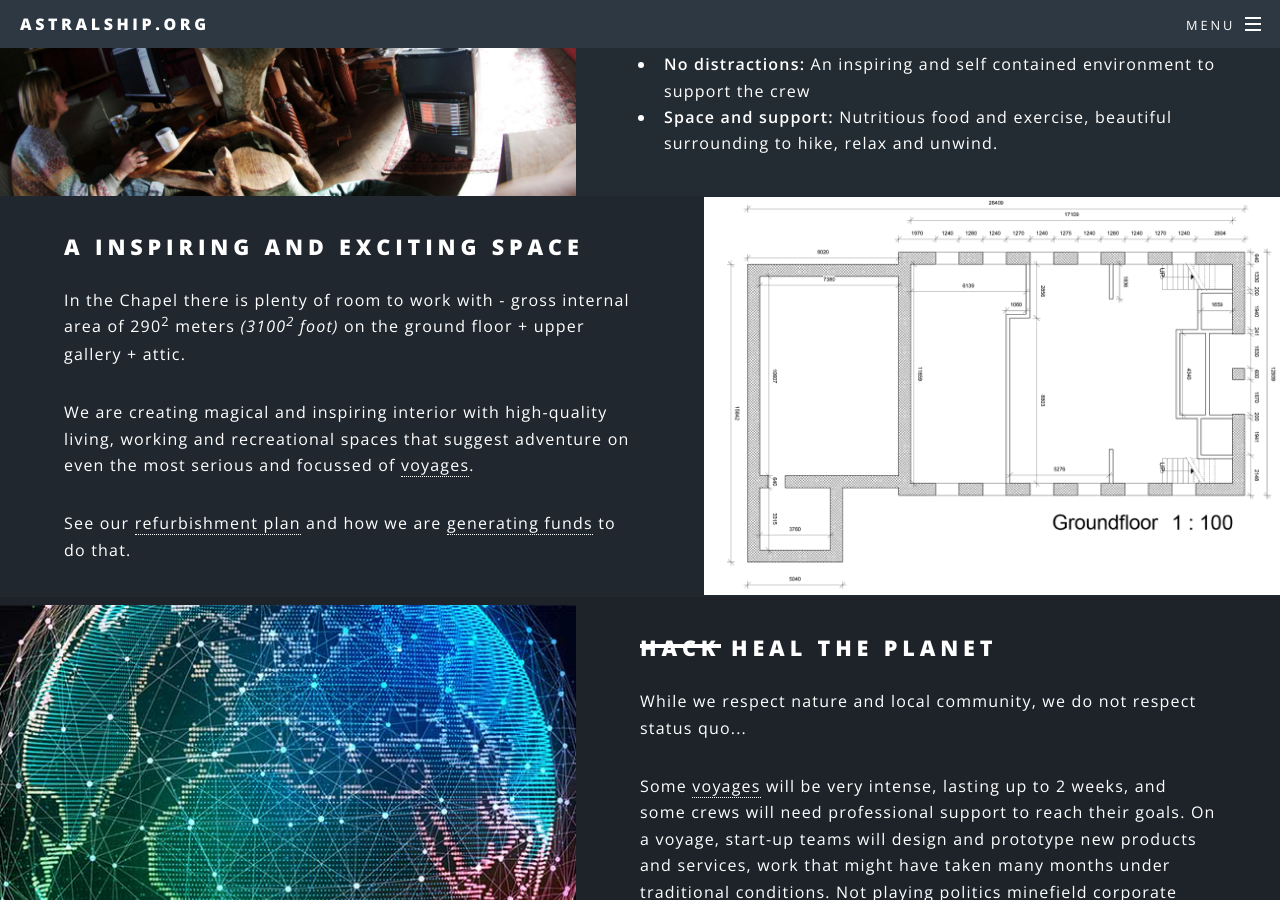
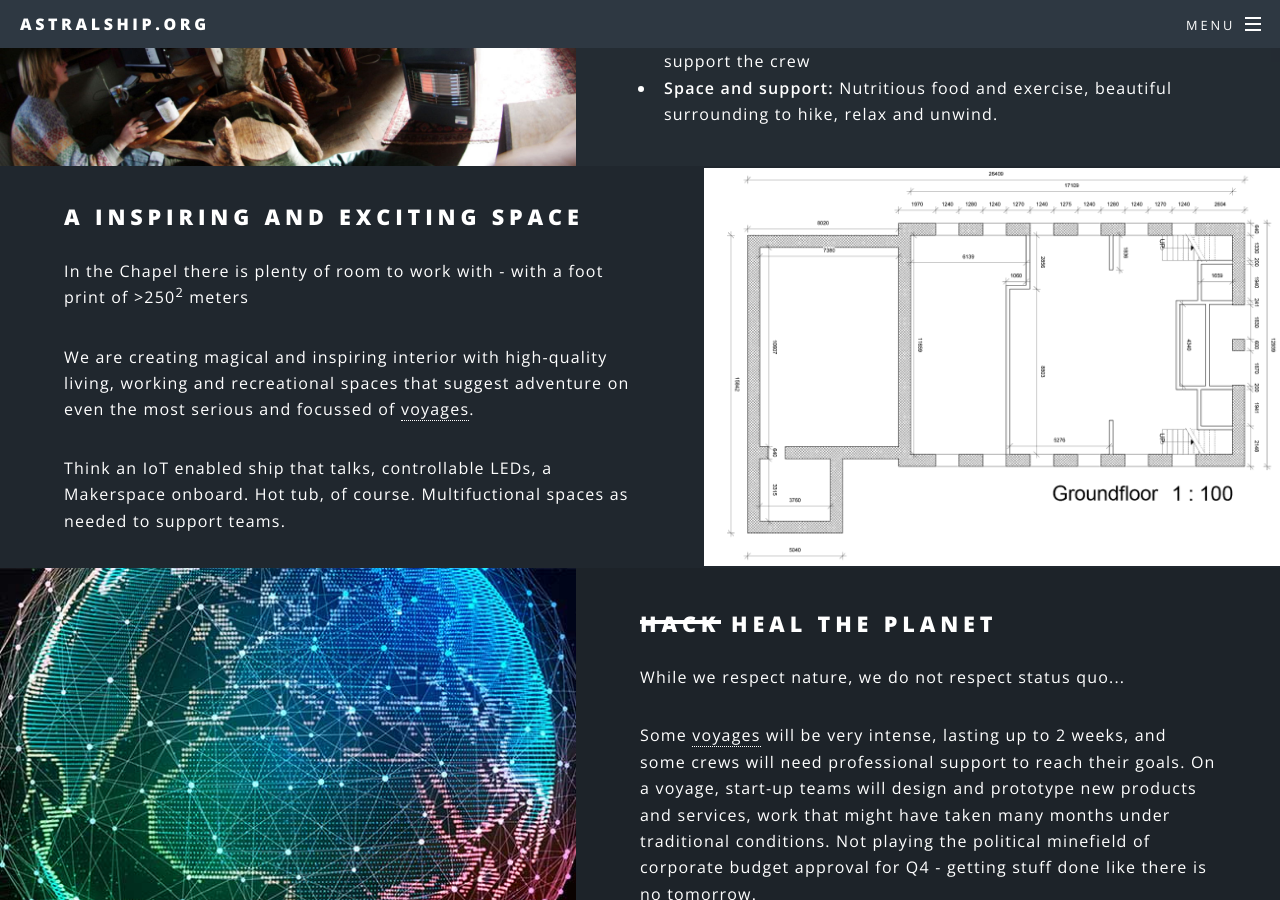
Before and after one commit to astralship/astralship.github.io, a Jekyll site: the page built from index.html, in a window 1280 px wide and 900 px high, scrolled down 2479 px. Built offline with Jekyll 4.4.1, drawn with Linux system fonts in a browser that asks for light colours; comment, search, counter and statistics services are not loaded; some of the changed text lies outside the part shown.

Commit message:
update main page

```diff
--- a/index.html
+++ b/index.html
@@ -16,9 +16,6 @@
 							<p style="margin-top:10px">Visionary space to enable </p>
 							<p><strong>creativity, collaboration</strong> and <strong>innovation</strong></p>
 
-							<p style="margin-top:30px">Welsh Government grant for innovation.</p>
-							<p>Hiring 3D VR artists and storytellers.</p>
-							<p>See <a href="/jobs.html" style="border-bottom: dotted 3px">jobs</a> page for more details.</p>
 
 							<ul class="icons" style="margin-top:10px">
 							  <li><img src="images/icons/1.png"></li>
@@ -52,21 +49,21 @@
 							<div class="image"><img src="images/chapel-HDR.jpg" alt="" /></div><div class="content">
 								<h2>What is the astralship?</h2>
 								<p>Astralship is an extraordinary space to enable <strong>creativity</strong>, <strong>collaboration</strong> and <strong>innovation</strong>.</p>
+								<p>It's a lot more than pirate ship being build inside an Welsh Chapel. It's hyper-dimensional vehicle for changing the world. <p>
 
-								<p>Read more about <a href="mission.html">our mission</a>, <a href="flow.html">flow state</a> and  <a href="refurbishment.html">refurbishment plan</a>.</p>
+								<p>Read more about <a href="mission.html">our mission</a></p>
 							</div>
 						</section>
 
 
 						<section class="spotlight">
 							<div class="image"><img src="images/astralship-CBASE-neural1-resize.jpg" alt="" /></div><div class="content">
-								<h2>We are on the <a href="mission.html">mission</a></h2>
+								<h2>We are on a <a href="mission.html">mission</a></h2>
 								<p>We are building a facility where engineers, designers, makers, artists, creatives, activists and radical thinkers can work together in <a href="flow.html">flow state</a> uninterrupted by the outside world.</p>
 
-								<p>We employ ecomomy of the scale and remove burden of daily errands such as shopping, cooking, cleaning. We have optimised processes and we enable you to transition from draining job and release creative juices towards stellar future.</p>
+								<p>We're developing a token system that enable team to dynamically form and fully commit to short powerful voyages.</p>
 
-								<p>Read more about <a href="investment.html">how we make money</a>, <a href="services.html">services we offer</a> and what to expect from <a href="stay.html">staying in the chapel</a>.</p>
-							</div>
+								</div>
 						</section>
 						<section class="spotlight">
 							<div class="image"><img src="images/immersion1.jpg" alt="" /></div><div class="content">
@@ -82,18 +79,18 @@
 						<section class="spotlight">
 							<div class="image"><img src="images/astralship-FLOOR.gif" alt="" /></div><div class="content">
 								<h2>A inspiring and exciting space</h2>
-								<p>In the Chapel there is plenty of room to work with - gross internal area of 290<sup>2</sup> meters <i>(3100<sup>2</sup>  foot) </i>on the ground floor + upper gallery + attic.</p>
+								<p>In the Chapel there is plenty of room to work with - with a foot print of >250<sup>2</sup> meters</p>
 								<p>We are creating magical and inspiring interior with high-quality living, working and recreational spaces that suggest adventure on even the most serious and focussed of <a href="voyages.html">voyages</a>.</p>
-								<p>See our <a href="refurbishment">refurbishment plan</a> and how we are <a href="investment">generating funds</a> to do that.</p>
+								<p>Think an IoT enabled ship that talks, controllable LEDs, a Makerspace onboard. Hot tub, of course. Multifuctional spaces as needed to support teams.
 							</div>
 						</section>
 						<section class="spotlight">
 							<div class="image"><img src="images/astralship-bitcoin-crop.jpg" alt="" /></div><div class="content">
 								<h2><span class="strike">Hack</span> Heal the planet</h2>
 
-								<p>While we respect nature and local community, we do not respect status quo...</p>
+								<p>While we respect nature, we do not respect status quo...</p>
 
-								<p>Some <a href="voyages.html">voyages</a> will be very intense, lasting up to 2 weeks, and some crews will need professional support to reach their goals. On a voyage, start-up teams will design and prototype new products and services, work that might have taken many months under traditional conditions. Not playing politics minefield corporate budget approval for Q4 two years from now - getting stuff done like there is no tomorrow.</p>
+								<p>Some <a href="voyages.html">voyages</a> will be very intense, lasting up to 2 weeks, and some crews will need professional support to reach their goals. On a voyage, start-up teams will design and prototype new products and services, work that might have taken many months under traditional conditions. Not playing the political minefield of corporate budget approval for Q4 - getting stuff done like there is no tomorrow.</p>
 							</div>
 						</section>
 
```
Also changed, not shown: other parts of index.html (+1 -1 lines).
